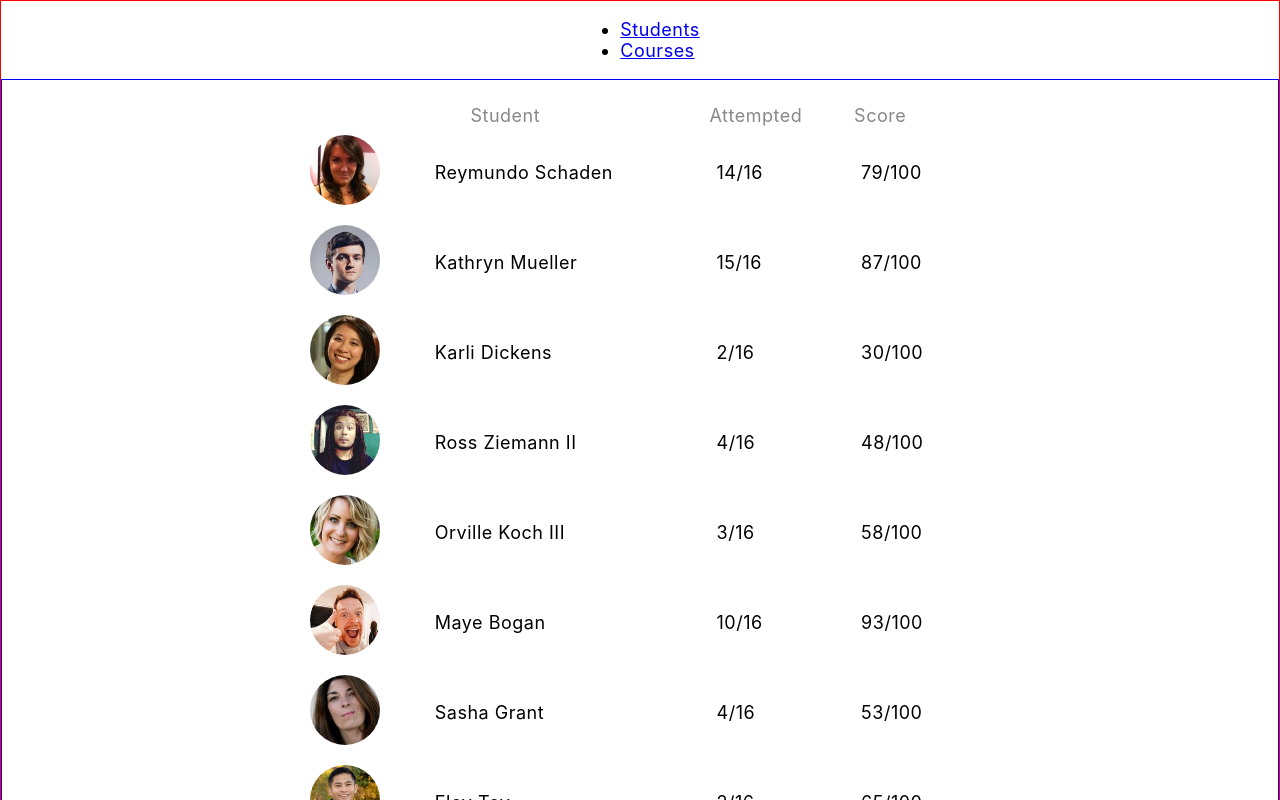
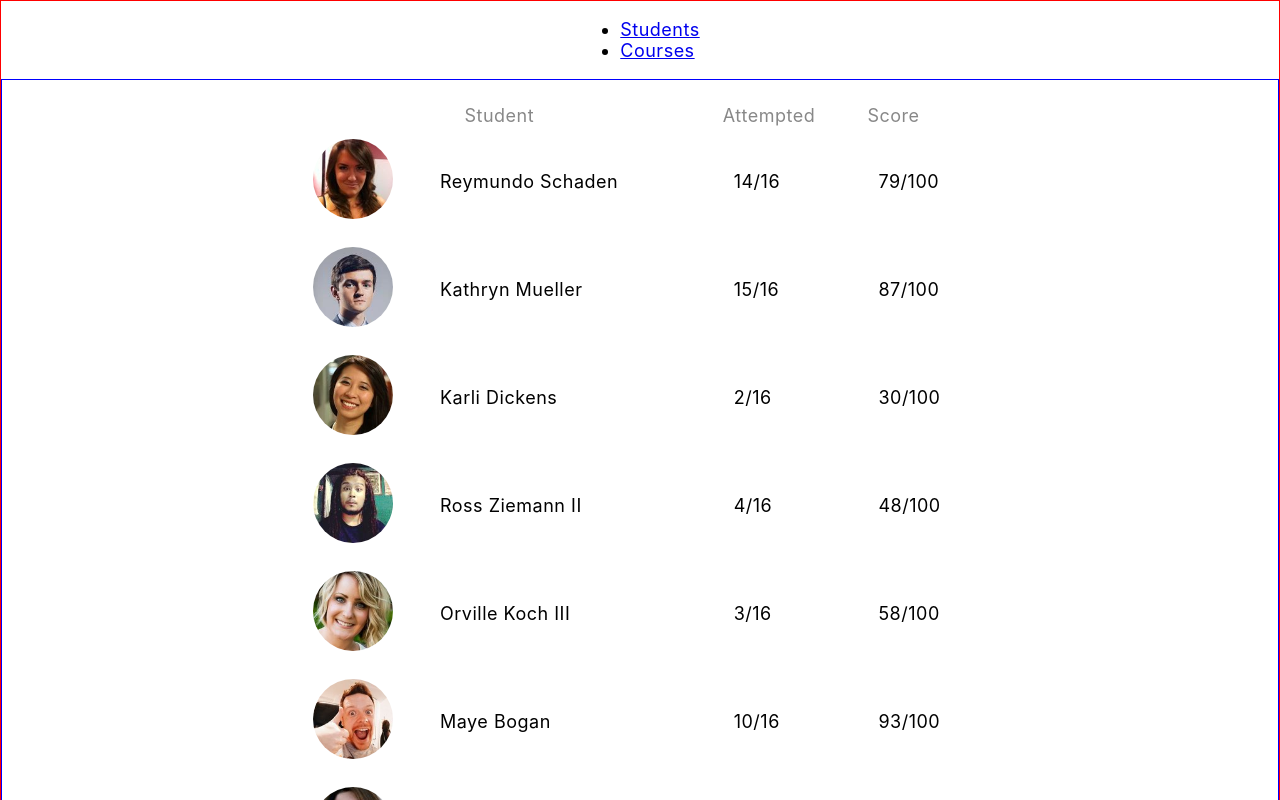
Before and after one commit to daniel-schroeder-dev/student-dashboard, a React (Create React App) app in the folder react-ui/: page /students in a window 1280 px wide. Shown: the top 800 px of the page. Built offline with nearby package versions, Linux system fonts and the light colour scheme.

Commit message:
Complete basic styling of StudentsDashboardPage.

```diff
--- a/react-ui/src/pages/StudentsDashboardPage/StudentsDashboardPage.css
+++ b/react-ui/src/pages/StudentsDashboardPage/StudentsDashboardPage.css
@@ -76,7 +76,7 @@
 
   .students-dashboard-page__student-table {
     width: 100%;
-    max-width: 700px;
+    max-width: 750px;
   }
 
   .students-dashboard-page__student-img {
@@ -99,8 +99,24 @@
     margin-right: 0;
   }
 
+  .students-dashboard-page__student-img-wrapper {
+    text-align: center;
+  }
+
   .students-dashboard-page__attempted {
     padding: 0;
   }
 
 }
+
+@media all and (min-width: 650px) {
+
+  .students-dashboard-page td {
+    padding: 12px;
+  }
+
+  .students-dashboard-page__student-img {
+    width: 80px;
+  }
+
+}
```
